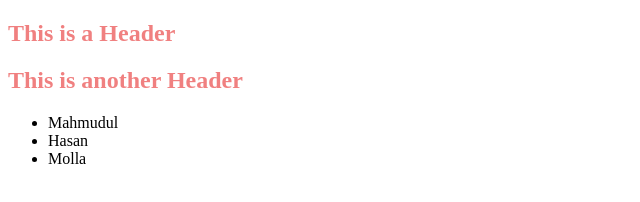
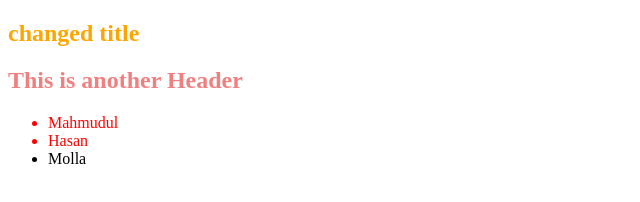
Before and after one commit to MahmudulHasan1211/js-dom-intro, a plain HTML site: page index.html in a window 1280 px wide. Shown: the whole page, without its empty margins (0-640 px from the left). Drawn offline with Linux system fonts and the light colour scheme.

Commit message:
third commit

```diff
--- a/index.html
+++ b/index.html
@@ -6,11 +6,19 @@
     <meta name="viewport" content="width=device-width, initial-scale=1.0">
     <link rel="stylesheet" href="style.css">
     <title>Tour of DOM</title>
+    <style>
+        #first-header{
+            color: orange;
+        }
+        .places{
+            color: red;
+        }
+    </style>
 </head>
 
 <body>
     <header>
-        <h2>
+        <h2 id="first-header">
             This is a Header
         </h2>
     </header>
@@ -20,9 +28,9 @@
             This is another Header
         </h2>
 
-        <ul>
-            <li>Mahmudul</li>
-            <li>Hasan</li>
+        <ul class="nio">
+            <li class="places">Mahmudul</li>
+            <li class="places">Hasan</li>
             <li>Molla</li>
         </ul>
     </main>
@@ -41,6 +49,7 @@
         const liItems = document.getElementsByTagName('li')
         console.log(liItems)
 
+        // another way using for-of loop
         for (const li of liItems) {
             console.log(li.innerText)
         }
@@ -49,6 +58,20 @@
         for (const allHead of aHeader) {
             console.log(allHead.innerText)
         }
+        const places = document.getElementsByClassName('places')
+        for (const place of places){
+            console.log(place.innerText)
+        }
+        const title = document.getElementById('first-header')
+        title.innerText = 'changed title';
+
+
+        // query selector all
+        const someLi = document.querySelectorAll('.nio')
+        console.log(someLi);
+        for (const li of someLi){
+            console.log(li.innerText);
+        }
     </script>
 </body>
 
```
